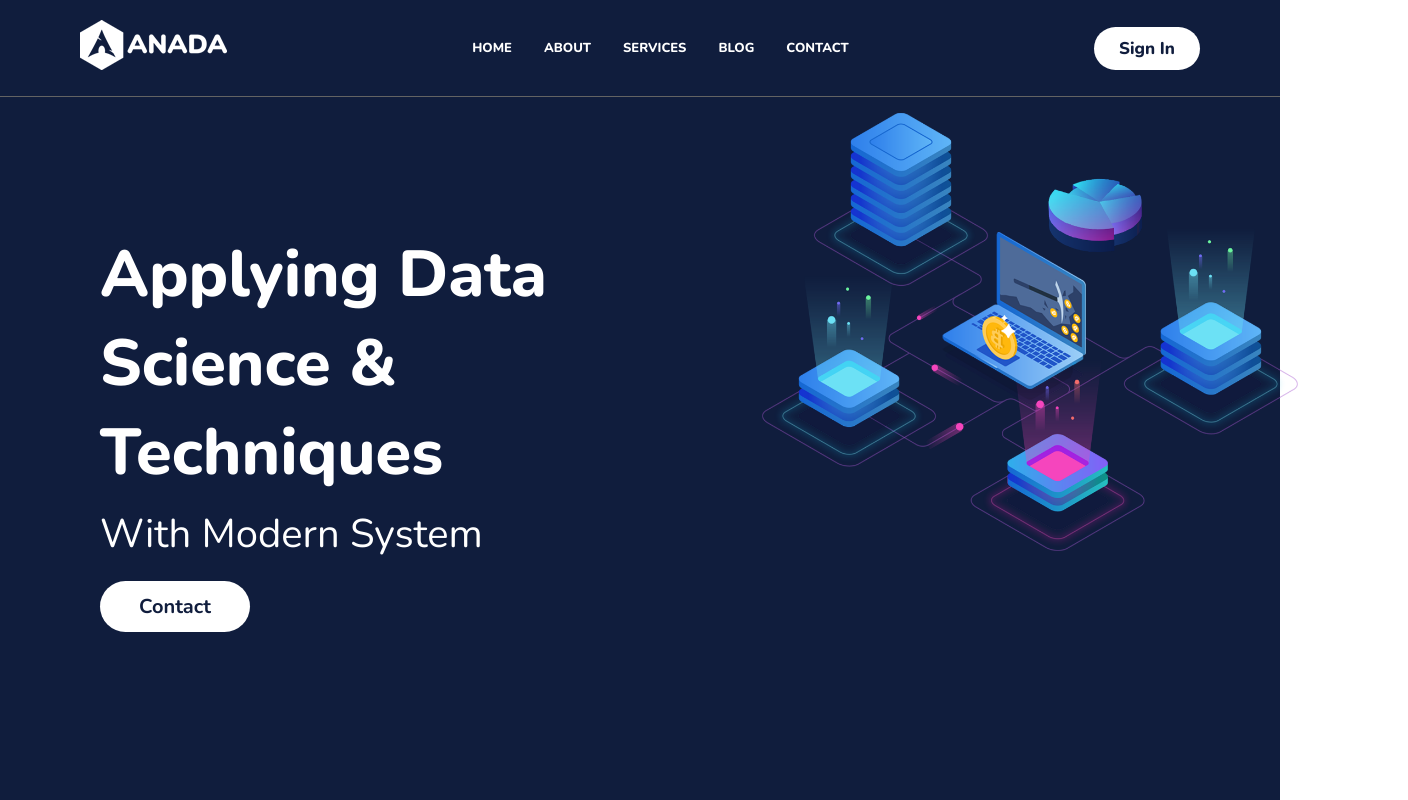
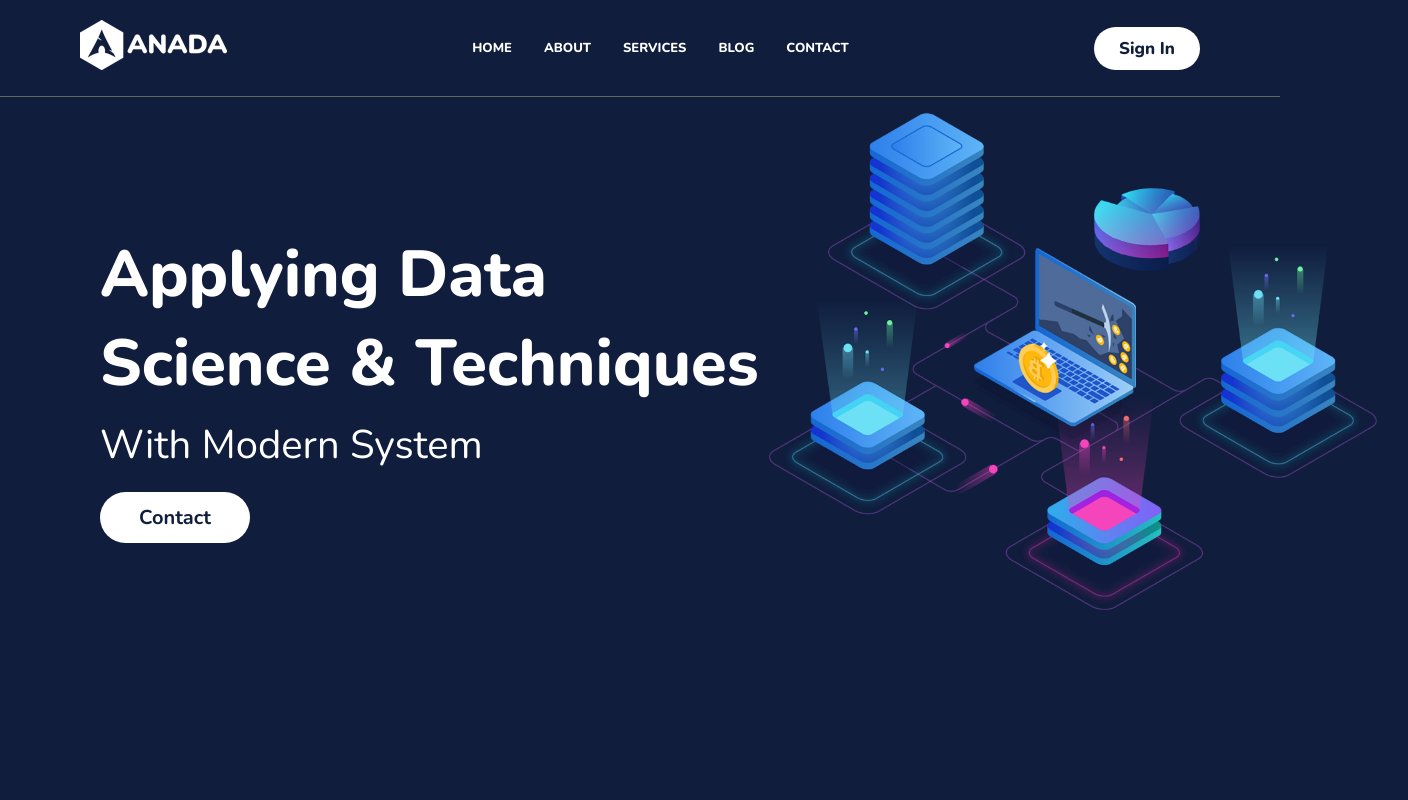
Before and after one commit to hissamali/Anada, a React (Create React App) app: page / in a window 1280 px wide. Shown: the top 800 px of the page, 1408 px wide, since content can reach past the window. Built offline with nearby package versions, Linux system fonts and the light colour scheme; a web font is replaced by a local one.

Commit message:
Update Home.css

```diff
--- a/src/components/home/Home.css
+++ b/src/components/home/Home.css
@@ -3,7 +3,7 @@
     display: flex;
     padding:  100px;
     background-color: #101d3d;
-    width: 100%;
+    width: 110%;
     height: 100vh;
 }
 .header-left{
```
